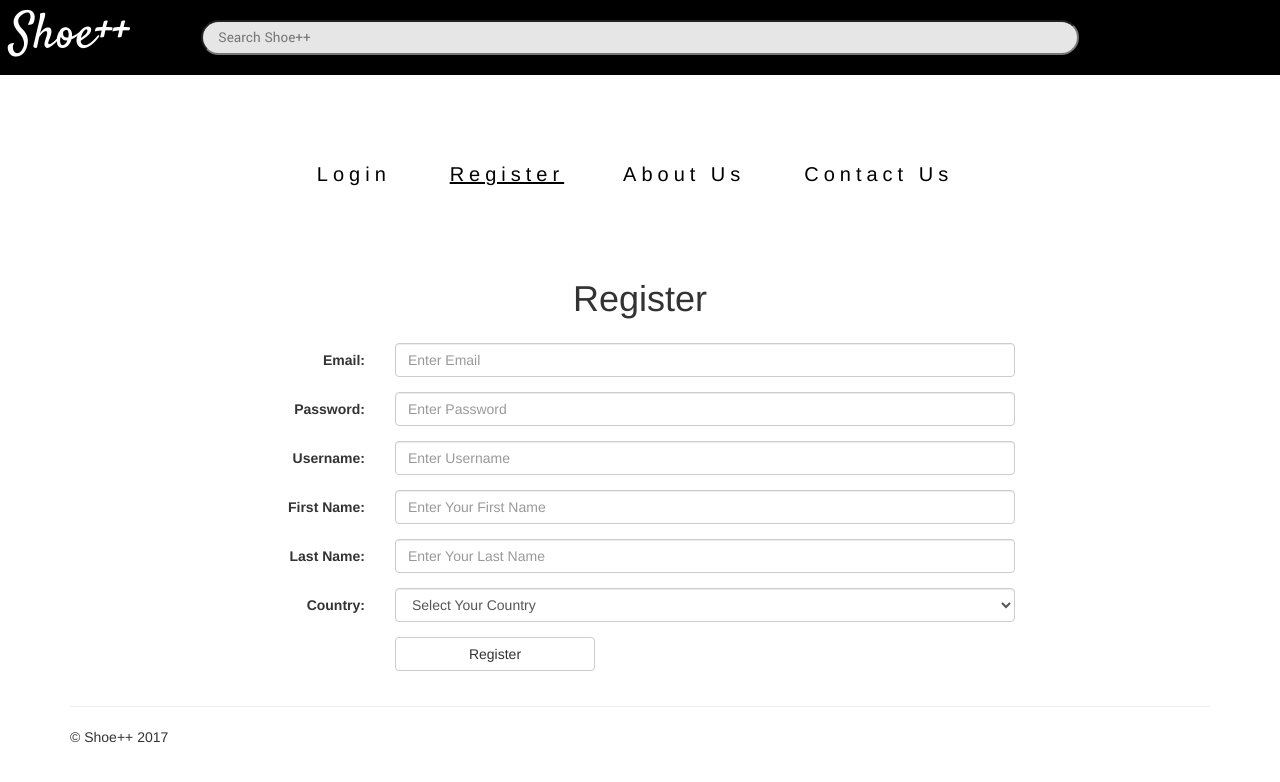
After one commit to banujan59/htdocs, a PHP site: page /SPPLogin in a window 1280 px wide. The commit adds this page. Shown: the top 782 px of the page. Run offline with PHP 8.4, Linux system fonts and the light colour scheme; data that the repository does not hold is empty.

Commit message:
Massive Overhaul
Backup!

```diff
--- a/app/controllers/SPPLogin.php
+++ b/app/controllers/SPPLogin.php
@@ -1,11 +1,13 @@
 <?php
+class SPPLogin extends Controller{
 
-	function signup(){
+
+
+	function index(){
 		$aClient = $this->model('Countries');
 		$myCountries = $aClient->get();
-
-		$this->view('Login/register',['countries'=>$myCountries]);
+		$this->view('register',['countries'=>$myCountries]);
 
 	}
-
+}
 ?>
--- a/app/core/App.php
+++ b/app/core/App.php
@@ -5,8 +5,8 @@ class App
 	protected $controller = 'Login';
 	protected $method = 'index';
 	protected $params = [];
-	protected $loginURL = '/Login';
-	protected $publicURL = ['Login','Login/signup'];
+	protected $loginURL = '/SPPLogin';
+	protected $publicURL = ['SPPLogin','SPPLogin/signup'];
 
 	//TODO: integrate login rerouting in this location
 	public function __construct(){
--- a/app/core/Model.php
+++ b/app/core/Model.php
@@ -1,7 +1,7 @@
 <?php
 
 class Model{
-	protected $_connection;
+	protected static $_connection;
     protected $_className = null;
     protected $_whereClause;
     protected $_orderBy;
@@ -17,10 +17,11 @@ class Model{
 		$user = 'root';
 		$pass = '';
 
-        $this->_connection = $connection;
-        if ($this->_connection === null) {
-            $this->_connection = new PDO("mysql:host=$server;dbname=$DBName", $user, $pass);
-            $this->_connection->setAttribute(PDO::ATTR_ERRMODE, PDO::ERRMODE_EXCEPTION);
+        if (self::$_connection === null)
+			self::$_connection = $connection;
+        if (self::$_connection === null) {
+            self::$_connection = new PDO("mysql:host=$server;dbname=$DBName", $user, $pass);
+            self::$_connection->setAttribute(PDO::ATTR_ERRMODE, PDO::ERRMODE_EXCEPTION);
         }
 		$this->_className = get_class($this);
     }
@@ -82,8 +83,7 @@ class Model{
 	//run select statements
     public function get(){
 		$select	= "SELECT * FROM $this->_className $this->_whereClause $this->_orderBy";
-
-        $stmt = $this->_connection->prepare($select);
+        $stmt = self::$_connection->prepare($select);
         $stmt->execute();
         $stmt->setFetchMode(PDO::FETCH_CLASS, $this->_className);
         $returnVal = [];
--- a/app/index.php
+++ /dev/null
@@ -1,4 +0,0 @@
-<?php
-require_once 'app/init.php';
-$app = new App();
-?>
--- a/app/models/Countries.php
+++ b/app/models/Countries.php
@@ -1,6 +1,6 @@
 <?php
 
-class Client extends Model{
+class Countries extends Model{
 	public $country_code;
 	public $country_name;
 	public $exchange_rate;
--- /dev/null
+++ b/app/views/register.php
@@ -0,0 +1,121 @@
+<!DOCTYPE HTML>
+<html>
+	<head>
+		<title>Shoe++ - Register</title>
+		<meta charset="utf-8"/>
+		<link rel="icon" href="images/logo.png">
+
+		<!-- Style sheets -->
+		<link rel="stylesheet" href="css/bootstrap.min.css"/>
+		<link rel="stylesheet" href="css/style.css"/>
+		<link rel="stylesheet" href="css/forms.css"/>
+
+		<!-- Fonts -->
+		<link href="https://fonts.googleapis.com/css?family=Josefin+Slab" rel="stylesheet"/>
+		<link href="https://fonts.googleapis.com/css?family=Yantramanav" rel="stylesheet">
+		<link href="https://fonts.googleapis.com/css?family=Satisfy" rel="stylesheet">
+
+		<!-- Scripts -->
+		<script src="js/jquery-1.10.2.min.js"></script>
+	</head>
+
+	<body>
+		<div class="topBar">
+			<div class="logo">Shoe++</div>
+			<div class="container">
+				<div class="row">
+					<form>
+						<input type="text" placeholder="Search Shoe++">
+					</form>
+				</div>
+			</div>
+		</div>
+
+			<br/><br/><br/><br/><br/><br/><br/><br/>
+		<div class="container">
+			<div class="row">
+			<nav>
+				<ul>
+					<li><a href="login.php">Login</a></li>
+					<li><a style="text-decoration:underline;" href="register.php">Register</a></li>
+					<li><a href="about.php">About Us</a></li>
+					<li><a href="contact.php">Contact Us</a></li>
+				</ul>
+			</nav>
+			</div>
+				<br/><br/><br/>
+			<div class="row">
+				<div class="col-md-2"></div>
+				<div class="col-md-8">
+						<header class="formHeader">
+							<h1>Register</h1>
+						</header>
+						<form method="post" class="form-horizontal">
+							<div class="form-group">
+								<label class="control-label col-sm-2" for="email">Email:</label>
+								<div class="col-sm-10">
+									<input type="email" name="email" class="form-control" id="email" placeholder="Enter Email">
+								</div>
+							</div>
+
+							<div class="form-group">
+								<label class="control-label col-sm-2" for="pwd">Password:</label>
+								<div class="col-sm-10">
+									<input type="password" name="password" class="form-control" id="pwd" placeholder="Enter Password">
+								</div>
+							</div>
+
+							<div class="form-group">
+								<label class="control-label col-sm-2" for="pwd">Username:</label>
+								<div class="col-sm-10">
+									<input type="text" name="uname" class="form-control" id="pwd" placeholder="Enter Username">
+								</div>
+							</div>
+
+							<div class="form-group">
+								<label class="control-label col-sm-2" for="pwd">First Name:</label>
+								<div class="col-sm-10">
+									<input type="text" name="fname" class="form-control" id="pwd" placeholder="Enter Your First Name">
+								</div>
+							</div>
+
+							<div class="form-group">
+								<label class="control-label col-sm-2" for="pwd">Last Name:</label>
+								<div class="col-sm-10">
+									<input type="text" name="lname" class="form-control" id="pwd" placeholder="Enter Your Last Name">
+								</div>
+							</div>
+
+							<div class="form-group">
+								<label class="control-label col-sm-2" for="pwd">Country:</label>
+								<div class="col-sm-10">
+									<select class="form-control" id="countrySelection">
+										<option>Select Your Country</option>
+										<?php
+											foreach ($data['countries'] as $country)
+												echo "<option value='$country->ID'>".$country->COUNTRY_NAME."</option>";
+										?>
+									</select>
+								</div>
+							</div>
+
+							<div class="form-group">
+								<div class="col-sm-offset-2 col-sm-10">
+									<button id="registerUserButton" type="submit" class="btn btn-default">Register</button>
+								</div>
+							</div>
+						</form>
+				</div> <!-- End col -->
+			</div> <!-- End row -->
+
+
+			<hr/>
+
+			<footer>
+				<p>&copy; Shoe++ 2017</p>
+			</footer>
+
+		</div><!--/.container-->
+
+	</body>
+</html>
--- a/index.php
+++ b/index.php
@@ -1,65 +1,4 @@
-<!DOCTYPE HTML>
-<html>
-	<head>
-		<title>Shoe++ - Home</title>
-		<meta charset="utf-8"/>
-		<link rel="icon" href="images/logo.png">
-
-		<!-- Style sheets -->
-		<link rel="stylesheet" href="css/bootstrap.min.css"/>
-		<link rel="stylesheet" href="css/style.css"/>
-
-		<!-- Fonts -->
-		<link href="https://fonts.googleapis.com/css?family=Josefin+Slab" rel="stylesheet"/>
-		<link href="https://fonts.googleapis.com/css?family=Yantramanav" rel="stylesheet">
-		<link href="https://fonts.googleapis.com/css?family=Satisfy" rel="stylesheet">
-
-		<!-- Scripts -->
-		<script src="js/jquery-1.10.2.min.js"></script>
-	</head>
-
-	<body>
-		<div class="topBar">
-			<div class="logo">Shoe++</div>
-			<div class="container">
-				<div class="row">
-					<form>
-						<input type="text" placeholder="Search Shoe++">
-					</form>
-				</div>
-			</div>
-		</div>
-
-			<br/><br/><br/><br/><br/><br/><br/><br/>
-		<div class="container">
-			<div class="row">
-			<nav>
-				<ul>
-					<li><a href="login.php">Login</a></li>
-					<li><a href="register.php">Register</a></li>
-					<li><a href="about.php">About Us</a></li>
-					<li><a href="contact.php">Contact Us</a></li>
-				</ul>
-			</nav>
-			</div>
-				<br/><br/><br/>
-			<div class="row">
-				<div class="col-md-3"></div>
-				<div class="col-md-8">
-					<div class="slideshow">
-						<a href="http://www.google.ca/"><image src="images/logo.png"/></a>
-					</div>
-				</div> <!-- End col -->
-			</div> <!-- End row -->
-
-
-			<hr/>
-
-			<footer>
-				<p>&copy; Shoe++ 2017</p>
-			</footer>
-
-		</div><!--/.container-->
-
-	</body>
-</html>
+<?php
+require_once 'app/init.php';
+$app = new App();
+?>
```
Also changed, not shown: app/views/cart.php (added, +90 -0 lines), app/views/index.php (added, +65 -0 lines), .htaccess (added), app/views/Login/register.php (renamed from register.php), app/views/about.php (renamed from about.php), app/views/contact.php (renamed from contact.php), app/views/login.php (renamed from login.php), app/views/product.php (renamed from product.php).
